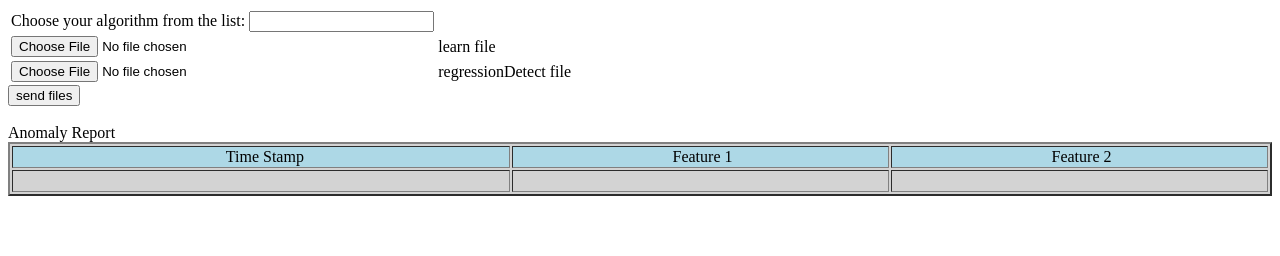
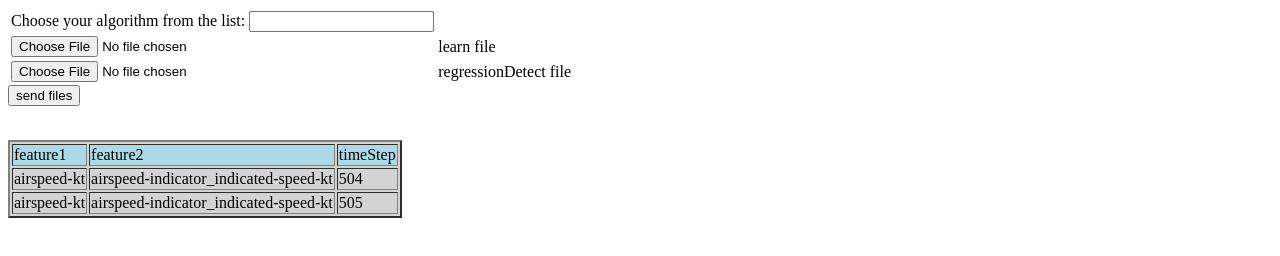
Before and after one commit to snir-david/WebApplication, a website: page View/index.html in a window 1280 px wide. Drawn offline with Linux system fonts and the light colour scheme.

Commit message:
table view

```diff
--- a/View/index.html
+++ b/View/index.html
@@ -30,23 +30,59 @@
   <input type="submit" value="send files">
 </form>
 <br>
+
+<p id="container" ></p>
 <script>
-  function addData() {
+  let name = "<%= name %>"
+  // get handle on div
+  let container = document.getElementById('container');
+  // create table element
+  let table = document.createElement('table');
+  let tbody = document.createElement('tbody');
+  //create table header
+  let row = document.createElement('tr');
+  let cell1 = document.createElement('td');
+  cell1.textContent = "feature1";
+  let cell2 = document.createElement('td');
+  cell2.textContent = "feature2";
+  let cell3 = document.createElement('td');
+  cell3.textContent = "timeStep";
+  // append td to tr
+  row.appendChild(cell1);
+  row.appendChild(cell2);
+  row.appendChild(cell3);
+  row.setAttribute("bgcolor","#add8e6")
 
+  //append tr to tbody
+  tbody.appendChild(row);
+  myObj= [{"timeStamp":504,"featureA":"airspeed-kt","featureB":"airspeed-indicator_indicated-speed-kt"},
+    {"timeStamp":505,"featureA":"airspeed-kt","featureB":"airspeed-indicator_indicated-speed-kt"}]
+  // loop array
+  for (let i = 0; i < myObj.length; i++) {
+    // get inner array
+    let anomaly = myObj[i];
+    let anomaly_arr = [anomaly.featureA, anomaly.featureB, anomaly.timeStamp]
+    // create tr element
+    let row = document.createElement('tr');
+    for (let j = 0; j < anomaly_arr.length; j++){
+      // create td element
+      let cell = document.createElement('td');
+      // set text
+      cell.textContent = anomaly_arr[j];
+      // append td to tr
+      row.appendChild(cell);
+    }
+     //append tr to tbody
+    tbody.appendChild(row);
   }
+  // append tbody to table
+  table.appendChild(tbody);
+  // append table to container
+  container.appendChild(table);
+  table.setAttribute("border", "2");
+  table.setAttribute("bgcolor","#d3d3d3")
 </script>
-<table width="100%" border="2" id="anomalyTable" bgcolor="#d3d3d3" align="center" >Anomaly Report
-  <tr bgcolor="#add8e6">
-    <td align="center" id="timeStamp">&nbsp; Time Stamp</td>
-    <td align="center" id="feature1">&nbsp;Feature 1</td>
-    <td align="center" id="feature2">&nbsp;Feature 2</td>
-  </tr>
-  <tr>
-    <td>&nbsp;</td>
-    <td>&nbsp;</td>
-    <td>&nbsp;</td>
-  </tr>
-</table>
+
 <br>
 </body>
 </html>
--- a/package.json
+++ b/package.json
@@ -12,5 +12,8 @@
   "dependencies": {
     "express": "^4.17.1",
     "express-fileupload": "^1.2.1"
+  },
+  "devDependencies": {
+    "ejs": "^3.1.6"
   }
 }
```
Also changed, not shown: Controller/expServer.js (+6 -2 lines), 1 other file.
